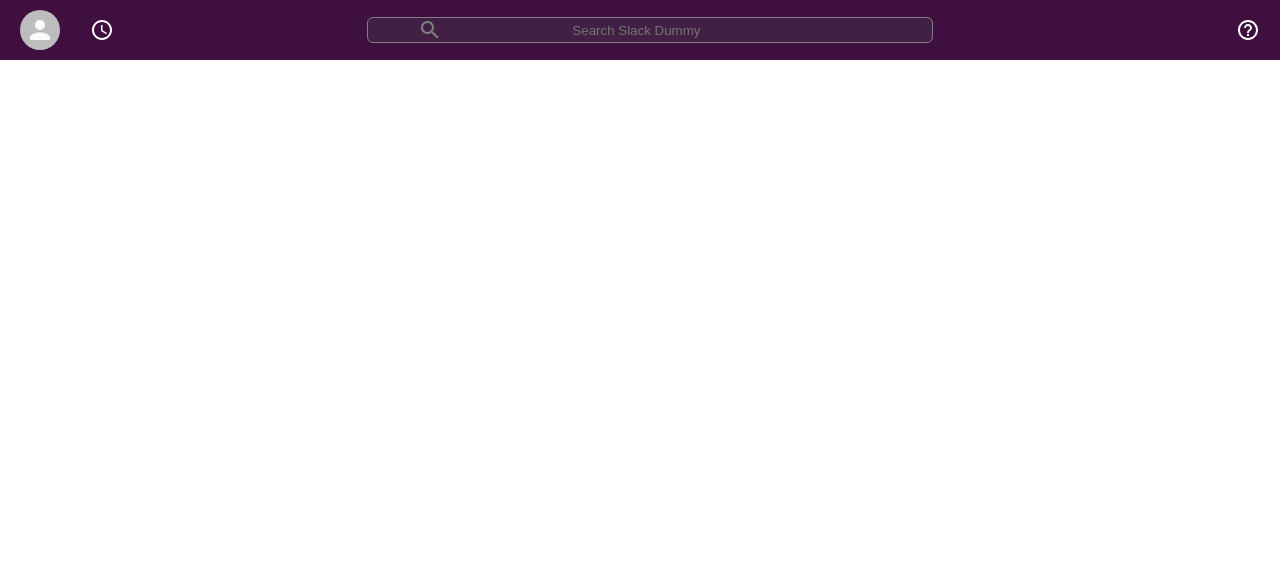
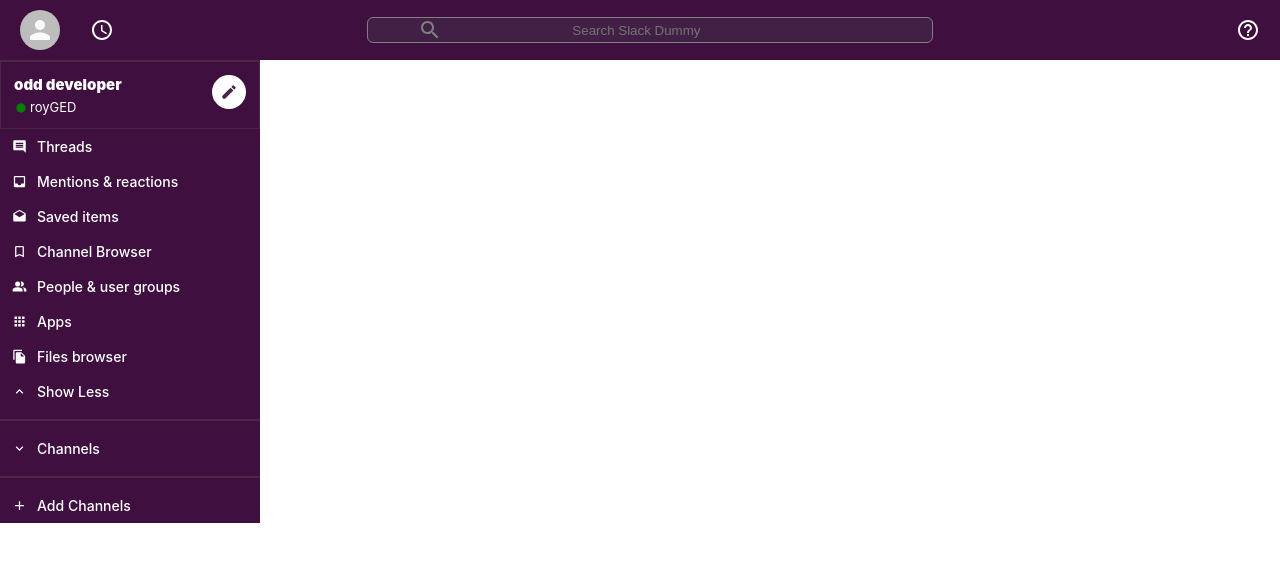
Before and after one commit to oluseyi-ged/slack-clone, a React (Create React App) app: page / in a window 1280 px wide. Shown: the top 562 px of the page. Built offline with nearby package versions, Linux system fonts and the light colour scheme.

Commit message:
sidebar setup and styled

```diff
--- a/src/App.js
+++ b/src/App.js
@@ -1,11 +1,16 @@
 import "./App.css"
 import Header from "./Header"
+import Sidebar from "./Sidebar"
 
 function App() {
   return (
     <div className="app">
       {/* Header */}
       <Header />
+
+      <div className="app__body">
+        <Sidebar />
+      </div>
       {/* Sidebar */}
       {/* React Router => chat screens */}
     </div>
--- /dev/null
+++ b/src/Sidebar.css
@@ -0,0 +1,51 @@
+.sidebar {
+  background-color: var(--slack-color);
+  border-top: 1px solid #49274b;
+  max-width: 260px;
+  color: white;
+}
+
+.sidebar__header {
+  border: 1px solid #492748;
+  display: flex;
+  padding-bottom: 10px;
+  padding: 13px;
+}
+
+.sidebar > hr {
+  margin-top: 10px;
+  margin-bottom: 10px;
+  border: 1px solid #49274b;
+}
+
+.sidebar__header > .MuiSvgIcon-root {
+  padding: 8px;
+  color: #49274b;
+  font-size: 18px;
+  background-color: white;
+  border-radius: 999px;
+}
+
+.sidebar__info {
+  flex: 1;
+}
+
+.sidebar__info > h2 {
+  font-size: 15px;
+  font-weight: 900;
+  margin-bottom: 5px;
+}
+
+.sidebar__info > h3 {
+  display: flex;
+  align-items: center;
+  font-size: 13px;
+  font-weight: 400;
+}
+
+.sidebar__info > h3 > .MuiSvgIcon-root {
+  font-size: 14px;
+  margin-top: 1px;
+  margin-right: 2px;
+  color: green;
+}
--- /dev/null
+++ b/src/Sidebar.js
@@ -0,0 +1,47 @@
+import React from "react"
+import "./Sidebar.css"
+import FiberManualRecordIcon from "@material-ui/icons/FiberManualRecord"
+import CreateIcon from "@material-ui/icons/Create"
+import SidebarOption from "./SidebarOption"
+import InsertCommentIcon from "@material-ui/icons/InsertComment"
+import InboxIcon from "@material-ui/icons/Inbox"
+import DraftsIcon from "@material-ui/icons/Drafts"
+import BookmarkBorderIcon from "@material-ui/icons/BookmarkBorder"
+import PeopleAltIcon from "@material-ui/icons/PeopleAlt"
+import AppsIcon from "@material-ui/icons/Apps"
+import FileCopyIcon from "@material-ui/icons/FileCopy"
+import ExpandLessIcon from "@material-ui/icons/ExpandLess"
+import ExpandMoreIcon from "@material-ui/icons/ExpandMore"
+import AddIcon from "@material-ui/icons/Add"
+
+function Sidebar() {
+  return (
+    <div className="sidebar">
+      <div className="sidebar__header">
+        <div className="sidebar__info">
+          <h2>odd developer</h2>
+          <h3>
+            <FiberManualRecordIcon />
+            royGED
+          </h3>
+        </div>
+        <CreateIcon />
+      </div>
+      <SidebarOption Icon={InsertCommentIcon} title="Threads" />
+      <SidebarOption Icon={InboxIcon} title="Mentions & reactions" />
+      <SidebarOption Icon={DraftsIcon} title="Saved items" />
+      <SidebarOption Icon={BookmarkBorderIcon} title="Channel Browser" />
+      <SidebarOption Icon={PeopleAltIcon} title="People & user groups" />
+      <SidebarOption Icon={AppsIcon} title="Apps" />
+      <SidebarOption Icon={FileCopyIcon} title="Files browser" />
+      <SidebarOption Icon={ExpandLessIcon} title="Show Less" />
+      <hr />
+      <SidebarOption Icon={ExpandMoreIcon} title="Channels" />
+      <hr />
+      <SidebarOption Icon={AddIcon} addChannelOption title="Add Channels" />
+      {/* Connect to db and list all channels */}
+    </div>
+  )
+}
+
+export default Sidebar
--- /dev/null
+++ b/src/SidebarOption.css
@@ -0,0 +1,29 @@
+.sidebarOption {
+  display: flex;
+  align-items: center;
+  font-size: 12px;
+  padding-left: 2px;
+  cursor: pointer;
+}
+
+.sidebarOption:hover {
+  opacity: 0.9;
+  background-color: #340e36;
+}
+
+.sidebarOption__icon {
+  padding: 10px !important;
+  font-size: 15px !important;
+}
+
+.sidebarOption__channel {
+  padding: 10px 0;
+}
+
+.sidebarOption__hash {
+  padding: 10px;
+}
+
+.sidebarOption > h3 {
+  font-weight: 500;
+}
--- /dev/null
+++ b/src/SidebarOption.js
@@ -0,0 +1,20 @@
+import React from "react"
+import "./SidebarOption.css"
+
+function SidebarOption({ Icon, title }) {
+  return (
+    <div className="sidebarOption">
+      {Icon && <Icon className="sidebarOption__icon" />}
+      {Icon ? (
+        <h3>{title}</h3>
+      ) : (
+        <h3 className="sidebarOption__channel">
+          <span className="sidebarOption__hash">#</span>
+          {title}
+        </h3>
+      )}
+    </div>
+  )
+}
+
+export default SidebarOption
```
